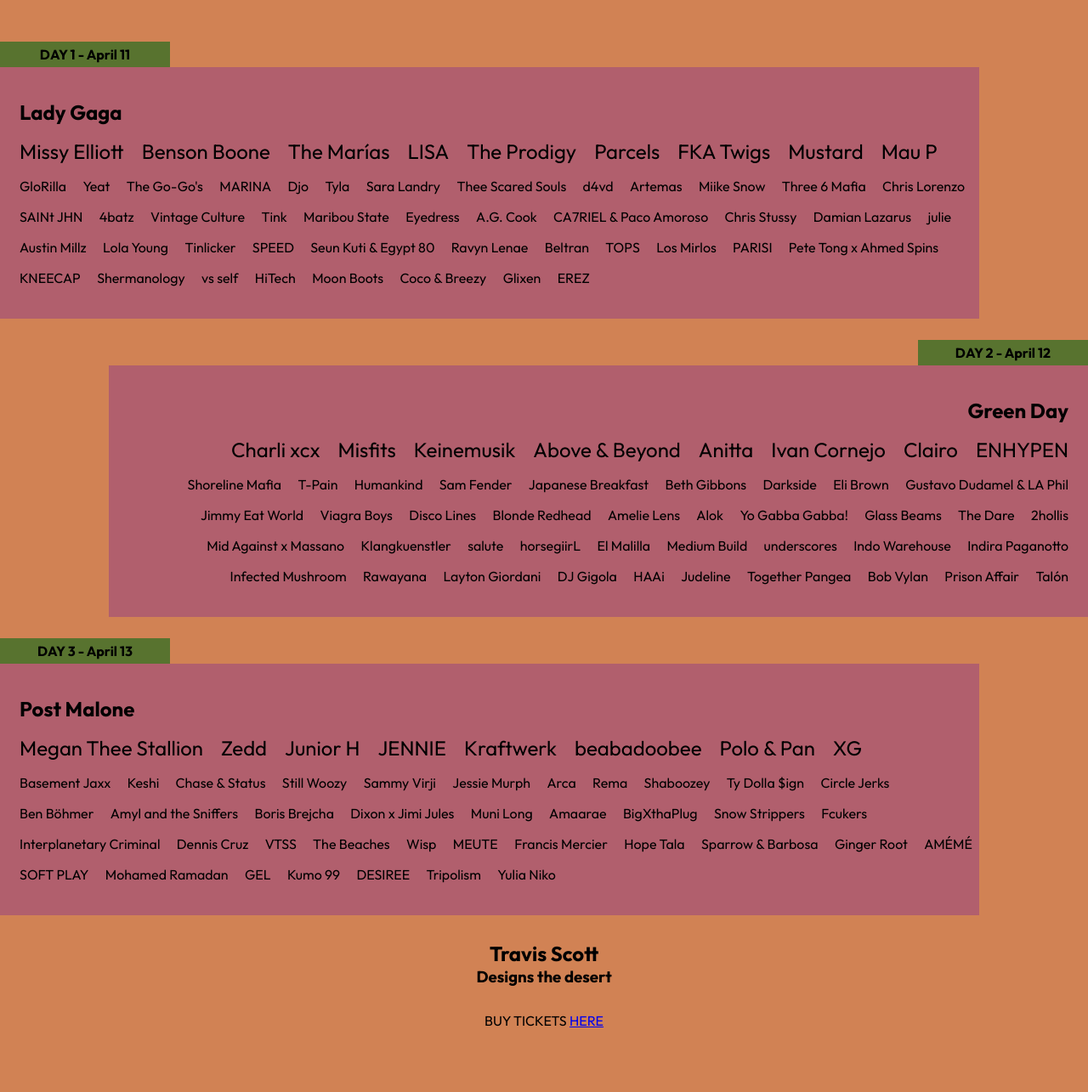
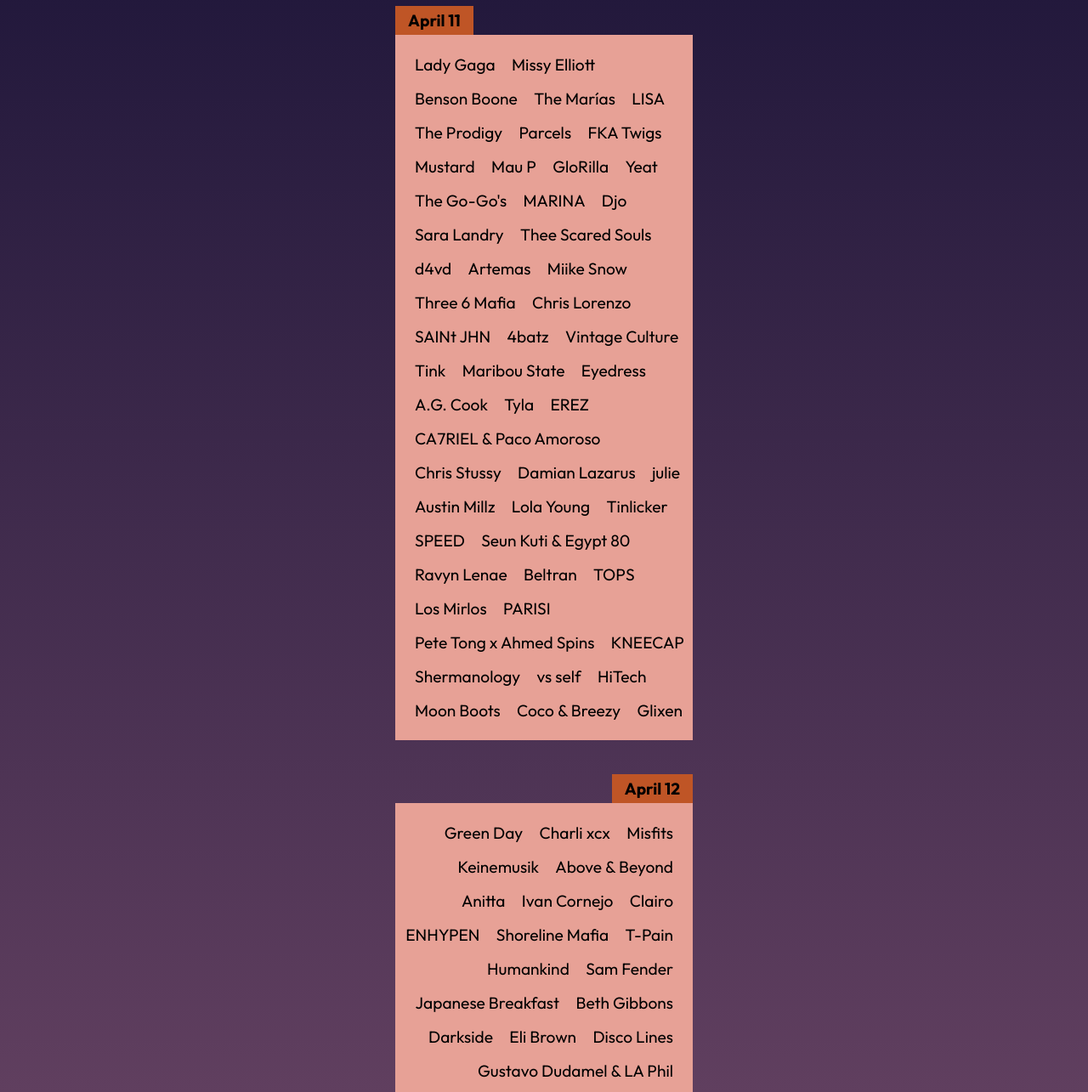
Before and after one commit to anaaranav/p3, a plain HTML site: page index.html in a window 1280 px wide. Shown: the part 221-1506 px from the top of the page at 85% size. Before the commit the page ends 1462 px from the top, so only its background shows below. Drawn offline with Linux system fonts and the light colour scheme.

Commit message:
Add files via upload

```diff
--- a/index.html
+++ b/index.html
@@ -5,147 +5,170 @@
       box-sizing: border-box;
       padding: 0;
       margin: 0;
-              font-family: "Outfit", sans-serif;
+      font-family: 'Outfit', sans-serif;
       font-optical-sizing: auto;
-                font-weight: <weight>;
       font-style: normal;
     }
-        body{
-            background-color: #d18254;
+    body {
+      background: #181236;
+      background: linear-gradient(
+        180deg,
+        rgba(24, 18, 54, 1) 0%,
+        rgba(96, 63, 95, 1) 49%,
+        rgba(177, 108, 118, 1) 100%
+      );
+      display: flex;
+      flex-direction: column;
+      align-items: center;
     }
-.titulo{
-    background: #423159
-;
-    padding: 50px;
+    .titulo {
+      background-color: #bf5526;
+      padding: 10px;
+      max-width: 350px;
       text-align: center;
-       h1{
-        background: #F2EAE4;
-        width: 300px;
+      margin: 0 auto;
+      margin-top: 20px;
+      h1 {
+        background: #181236;
+        color: white;
         margin: 0 auto;
         padding: 10px;
+        font-size: clamp(1.2rem, 5vw, 1.8rem);
       }
     }
-.subtitulo{
-    background: #732716
-
-;
-    padding: 15px;
+    .subtitulo {
+      max-width: 350px;
+      color: white;
+      font-size: 1.2rem;
       text-align: center;
+      margin: 0 auto;
+      margin-top: 10px;
+      font-size: clamp(1.2rem, 5vw, 1.8rem);
     }
-.contenedor1{
+    .contenedor1 {
       margin-top: 50px;
+      max-width: 350px;
       display: flex;
       flex-direction: column;
       align-items: flex-start;
-    h4{
-        background: #58732F;
-        width: 200px;
-        padding-right: 30px;
-        padding-left: 30px;
+      h4 {
+        background: #bf5526;
+        padding-right: 15px;
+        padding-left: 15px;
         padding-top: 5px;
         padding-bottom: 5px;
         text-align: center;
+        font-size: clamp(1rem, 3vw, 1.2rem);
       }
-    ul{
-        width: 90vw;
-        background: #b15f6d;
-        padding-top: 30px;
-        padding-bottom: 30px;
+      ul {
+        background: #e7a196;
+        padding-top: 15px;
+        padding-bottom: 15px;
         padding-left: 15px;
         text-align: left;
       }
-    li{
+      li {
         display: inline-block;
         margin: 8px;
+        font-size: clamp(1rem, 3vw, 1.2rem);
       }
     }
-.subcabeza{
-    font-size: x-large;
-}
-.contenedor2{
-    margin-top: 25px;
+    .contenedor2 {
+      margin-top: 40px;
+      max-width: 350px;
       display: flex;
       flex-direction: column;
       align-items: flex-end;
-    h4{
-        background: #58732F;
-        width: 200px;
-        padding-right: 30px;
-        padding-left: 30px;
+      h4 {
+        background: #bf5526;
+        padding-right: 15px;
+        padding-left: 15px;
         padding-top: 5px;
         padding-bottom: 5px;
         text-align: center;
+        font-size: clamp(1rem, 3vw, 1.2rem);
       }
-    ul{
-        width: 90vw;
-        background: #b15f6d;
-        padding-top: 30px;
-        padding-bottom: 30px;
+      ul {
+        background: #e7a196;
+        padding-top: 15px;
+        padding-bottom: 15px;
         padding-right: 15px;
         text-align: right;
       }
-    li{
+      li {
         display: inline-block;
         margin: 8px;
+        font-size: clamp(1rem, 3vw, 1.2rem);
       }
     }
-.contenedor3{
-    margin-top: 25px;
+    .contenedor3 {
+      margin-top: 40px;
+      max-width: 350px;
       display: flex;
       flex-direction: column;
       align-items: flex-start;
-    h4{
-        background: #58732F;
-        width: 200px;
-        padding-right: 30px;
-        padding-left: 30px;
+      h4 {
+        background: #bf5526;
+        padding-right: 15px;
+        padding-left: 15px;
         padding-top: 5px;
         padding-bottom: 5px;
         text-align: center;
+        font-size: clamp(1rem, 3vw, 1.2rem);
       }
-    ul{
-        width: 90vw;
-        background: #b15f6d;
-        padding-top: 30px;
-        padding-bottom: 30px;
+      ul {
+        background: #e7a196;
+        padding-top: 15px;
+        padding-bottom: 15px;
         padding-left: 15px;
         text-align: left;
       }
-    li{
+      li {
         display: inline-block;
         margin: 8px;
+        font-size: clamp(1rem, 3vw, 1.2rem);
       }
     }
-.Travis{
+    .Travis {
       text-align: center;
-    margin: 30px;
+      margin: 0 auto;
+      margin-top: 20px;
+      align-items: center;
+      font-size: clamp(1rem, 3vw, 1.2rem);
+    }
+    .Tickets {
+      text-align: center;
+      margin: 0 auto;
+      margin-top: 20px;
+      margin-bottom: 50px;
+      align-items: center;
+      font-size: clamp(1rem, 3vw, 1.2rem);
     }
   </style>
   <head>
-    <meta charset="UTF-8">
-    <meta name="viewport" content="width=device-width, initial-scale=1.0">
+    <meta charset="UTF-8" />
+    <meta name="viewport" content="width=device-width, initial-scale=1.0" />
     <title>Coachella Line Up 2025</title>
-    <link rel="preconnect" href="https://fonts.googleapis.com">
-    <link rel="preconnect" href="https://fonts.gstatic.com" crossorigin>
-    <link href="https://fonts.googleapis.com/css2?family=Outfit:wght@100..900&display=swap" rel="stylesheet">
+    <link rel="preconnect" href="https://fonts.googleapis.com" />
+    <link rel="preconnect" href="https://fonts.gstatic.com" crossorigin />
+    <link
+      href="https://fonts.googleapis.com/css2?family=Outfit:wght@100..900&display=swap"
+      rel="stylesheet" />
   </head>
   <body>
-
     <header>
       <div class="titulo">
-        <h1>COACHELLA</h1>
+        <h1>COACHELLA 2025</h1>
       </div>
       <div class="subtitulo">
-        <h2>Coachella Valley Music and Arts Festival. California, USA.</h2>
+        <p>Coachella Valley Music and Arts Festival</p>
       </div>
     </header>
     <main>
       <section class="contenedor1">
-    <h4>DAY 1 - April 11</h4>
+        <h4>April 11</h4>
         <ul>
-            <li><h1>Lady Gaga</h1></li>
-            <br/>
-            <div class="subcabeza">
+          <li>Lady Gaga</li>
           <li>Missy Elliott</li>
           <li>Benson Boone</li>
           <li>The Marías</li>
@@ -155,13 +178,11 @@
           <li>FKA Twigs</li>
           <li>Mustard</li>
           <li>Mau P</li>
-            </div>
           <li>GloRilla</li>
           <li>Yeat</li>
           <li>The Go-Go's</li>
           <li>MARINA</li>
           <li>Djo</li>
-            <li>Tyla</li>
           <li>Sara Landry</li>
           <li>Thee Scared Souls</li>
           <li>d4vd</li>
@@ -176,6 +197,8 @@
           <li>Maribou State</li>
           <li>Eyedress</li>
           <li>A.G. Cook</li>
+          <li>Tyla</li>
+          <li>EREZ</li>
           <li>CA7RIEL & Paco Amoroso</li>
           <li>Chris Stussy</li>
           <li>Damian Lazarus</li>
@@ -198,14 +221,12 @@
           <li>Moon Boots</li>
           <li>Coco & Breezy</li>
           <li>Glixen</li>
-            <li>EREZ</li>
         </ul>
       </section>
       <section class="contenedor2">
-        <h4>DAY 2 - April 12</h4>
+        <h4>April 12</h4>
         <ul>
-            <li><h1>Green Day</h1></li>
-            <div class="subcabeza">
+          <li>Green Day</li>
           <li>Charli xcx</li>
           <li>Misfits</li>
           <li>Keinemusik</li>
@@ -214,7 +235,6 @@
           <li>Ivan Cornejo</li>
           <li>Clairo</li>
           <li>ENHYPEN</li>
-        </div>
           <li>Shoreline Mafia</li>
           <li>T-Pain</li>
           <li>Humankind</li>
@@ -223,16 +243,15 @@
           <li>Beth Gibbons</li>
           <li>Darkside</li>
           <li>Eli Brown</li>
+          <li>Disco Lines</li>
           <li>Gustavo Dudamel & LA Phil</li>
           <li>Jimmy Eat World</li>
           <li>Viagra Boys</li>
-            <li>Disco Lines</li>
           <li>Blonde Redhead</li>
           <li>Amelie Lens</li>
           <li>Alok</li>
           <li>Yo Gabba Gabba!</li>
           <li>Glass Beams</li>
-            <li>The Dare</li>
           <li>2hollis</li>
           <li>Mid Against x Massano</li>
           <li>Klangkuenstler</li>
@@ -241,6 +260,7 @@
           <li>El Malilla</li>
           <li>Medium Build</li>
           <li>underscores</li>
+          <li>Judeline</li>
           <li>Indo Warehouse</li>
           <li>Indira Paganotto</li>
           <li>Infected Mushroom</li>
@@ -248,27 +268,25 @@
           <li>Layton Giordani</li>
           <li>DJ Gigola</li>
           <li>HAAi</li>
-            <li>Judeline</li>
           <li>Together Pangea</li>
           <li>Bob Vylan</li>
+          <li>The Dare</li>
           <li>Prison Affair</li>
           <li>Talón</li>
         </ul>
       </section>
       <section class="contenedor3">
-        <h4>DAY 3 - April 13</h4>
+        <h4>April 13</h4>
         <ul>
-            <li><h1>Post Malone</h1></li>
-            <div class="subcabeza">
+          <li>Post Malone</li>
           <li>Megan Thee Stallion</li>
-                <li>Zedd</li>
           <li>Junior H</li>
           <li>JENNIE</li>
           <li>Kraftwerk</li>
+          <li>Zedd</li>
           <li>beabadoobee</li>
           <li>Polo & Pan</li>
           <li>XG</li>
-            </div>
           <li>Basement Jaxx</li>
           <li>Keshi</li>
           <li>Chase & Status</li>
@@ -278,7 +296,6 @@
           <li>Arca</li>
           <li>Rema</li>
           <li>Shaboozey</li>
-            <li>Ty Dolla $ign</li>
           <li>Circle Jerks</li>
           <li>Ben Böhmer</li>
           <li>Amyl and the Sniffers</li>
@@ -289,6 +306,7 @@
           <li>BigXthaPlug</li>
           <li>Snow Strippers</li>
           <li>Fcukers</li>
+          <li>Ty Dolla $ign</li>
           <li>Interplanetary Criminal</li>
           <li>Dennis Cruz</li>
           <li>VTSS</li>
@@ -297,12 +315,12 @@
           <li>MEUTE</li>
           <li>Francis Mercier</li>
           <li>Hope Tala</li>
+          <li>AMÉMÉ</li>
           <li>Sparrow & Barbosa</li>
           <li>Ginger Root</li>
-            <li>AMÉMÉ</li>
+          <li>GEL</li>
           <li>SOFT PLAY</li>
           <li>Mohamed Ramadan</li>
-            <li>GEL</li>
           <li>Kumo 99</li>
           <li>DESIREE</li>
           <li>Tripolism</li>
@@ -310,12 +328,12 @@
         </ul>
       </section>
       <section class="Travis">
-            <h1>Travis Scott</h1>
-            <h3>Designs the desert</h3>
+        <h2>Travis Scott</h2>
+        <h4>Designs the desert</h4>
       </section>
     </main>
     <footer>
-<p class="Travis">BUY TICKETS <a href="http://www.coachella.com/">HERE</a></p>
+      <p class="Tickets">BUY TICKETS <a href="http://www.coachella.com/">HERE</a></p>
     </footer>
   </body>
 </html>
```
Lines whose indentation alone changed are shown as unchanged.
